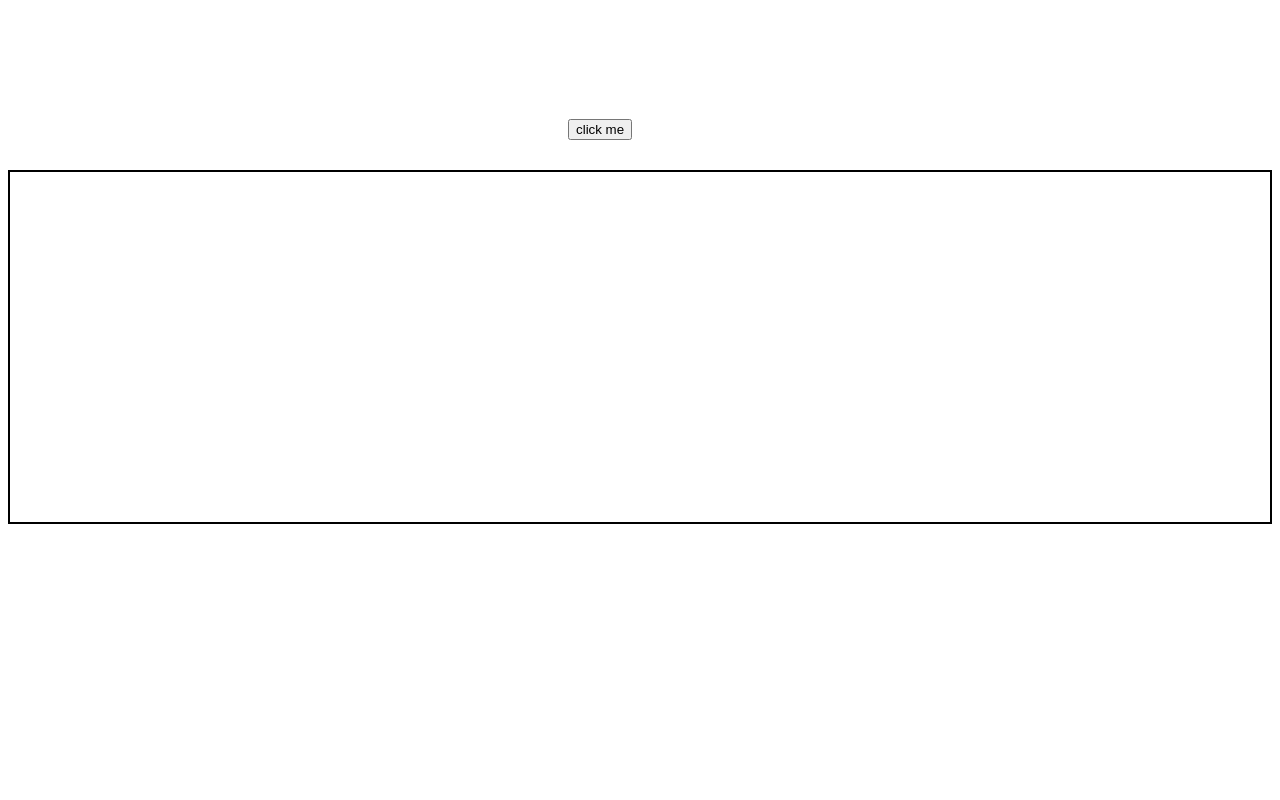
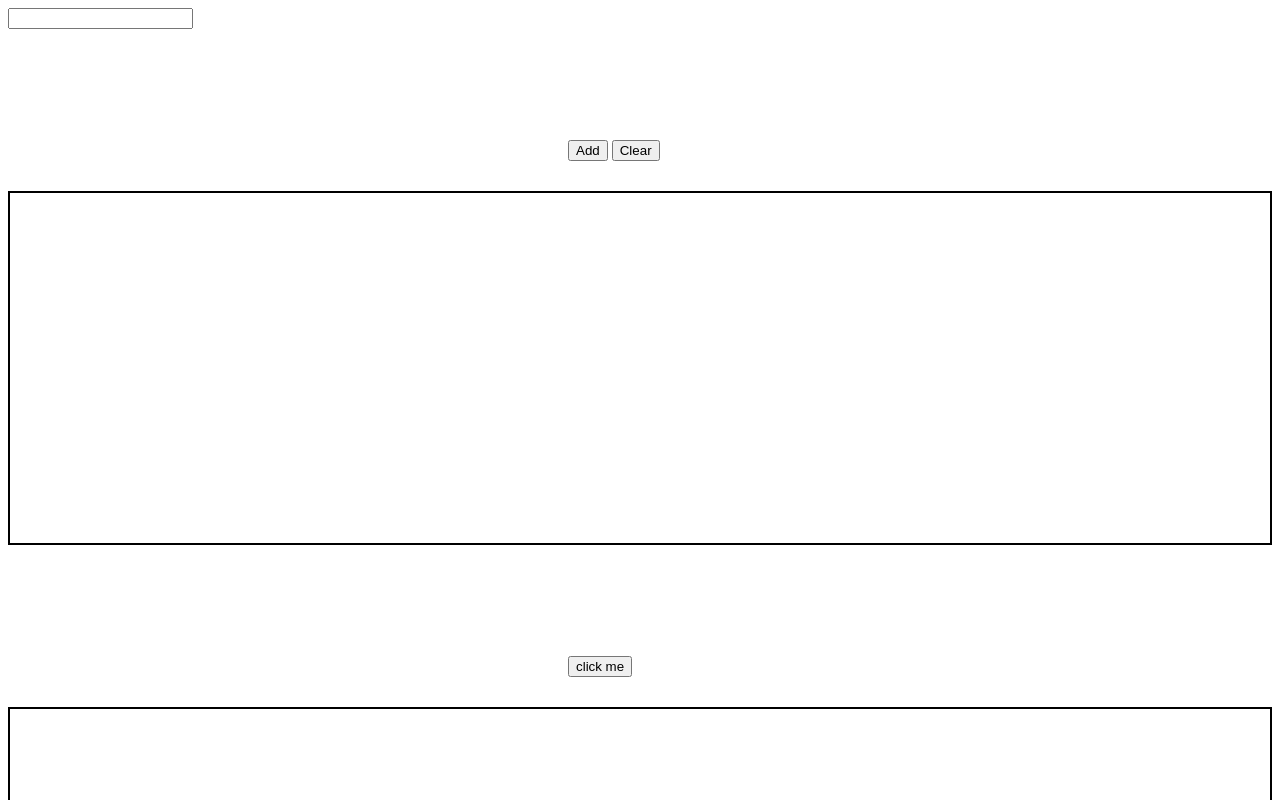
Before and after one commit to shauryatripaathi/clickbutton, a plain HTML site: page index.html in a window 1280 px wide. Shown: the top 800 px of the page. Drawn offline with Linux system fonts and the light colour scheme.

Commit message:
Update index.html

```diff
--- a/index.html
+++ b/index.html
@@ -5,7 +5,14 @@
         <link rel="stylesheet" href="./style.css">
     </head>
     <body>
-        <div id="container"></div>
+        <div id="container">
+            <form id="frm1">
+                <input type="text" id="enterText" >
+            </form>
+            <button id="btn">Add</button>
+            <button id="clearBtn">Clear</button>
+            <div id="box"></div>
+        </div>
         <script src="/init.js"></script>
 
     </body>
```
